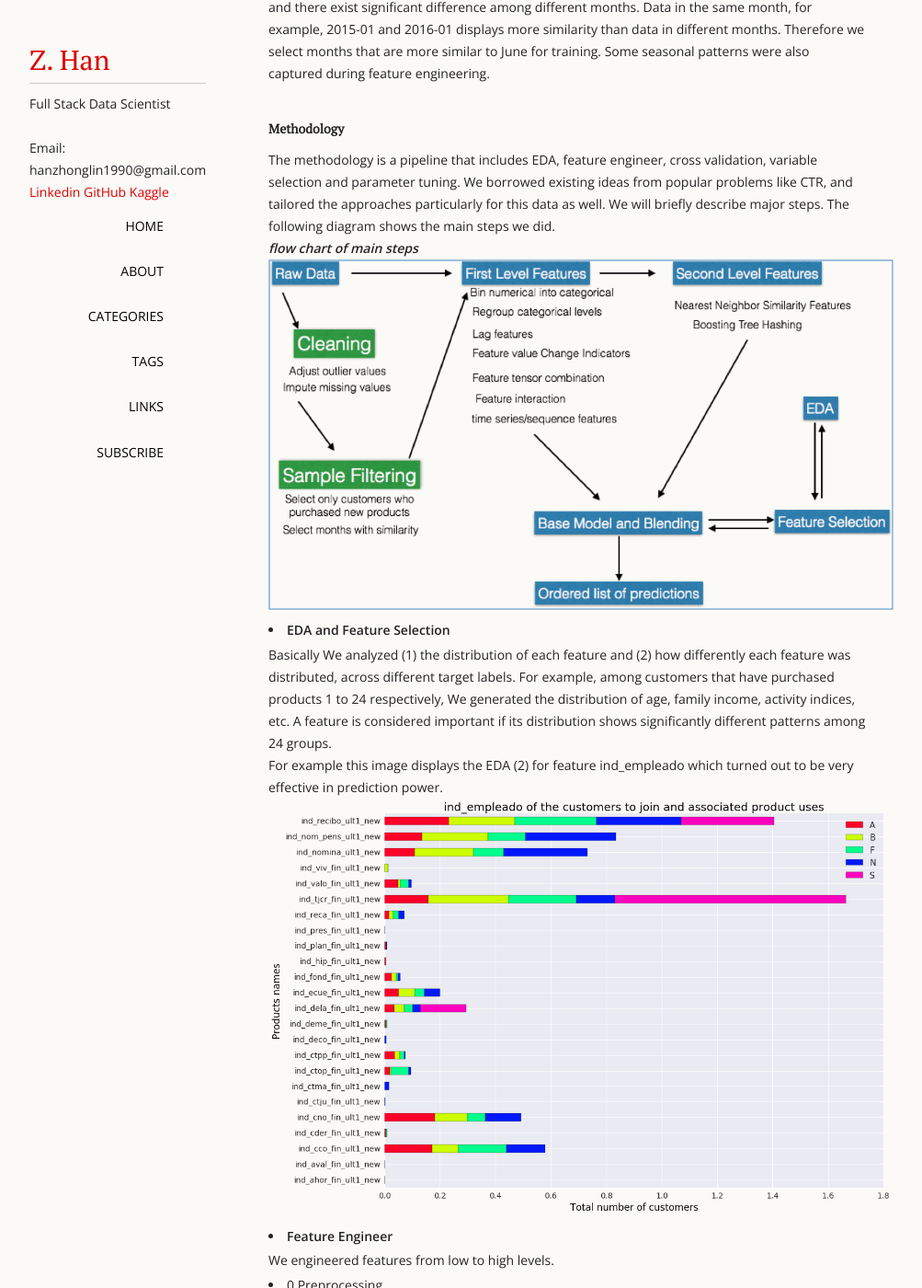
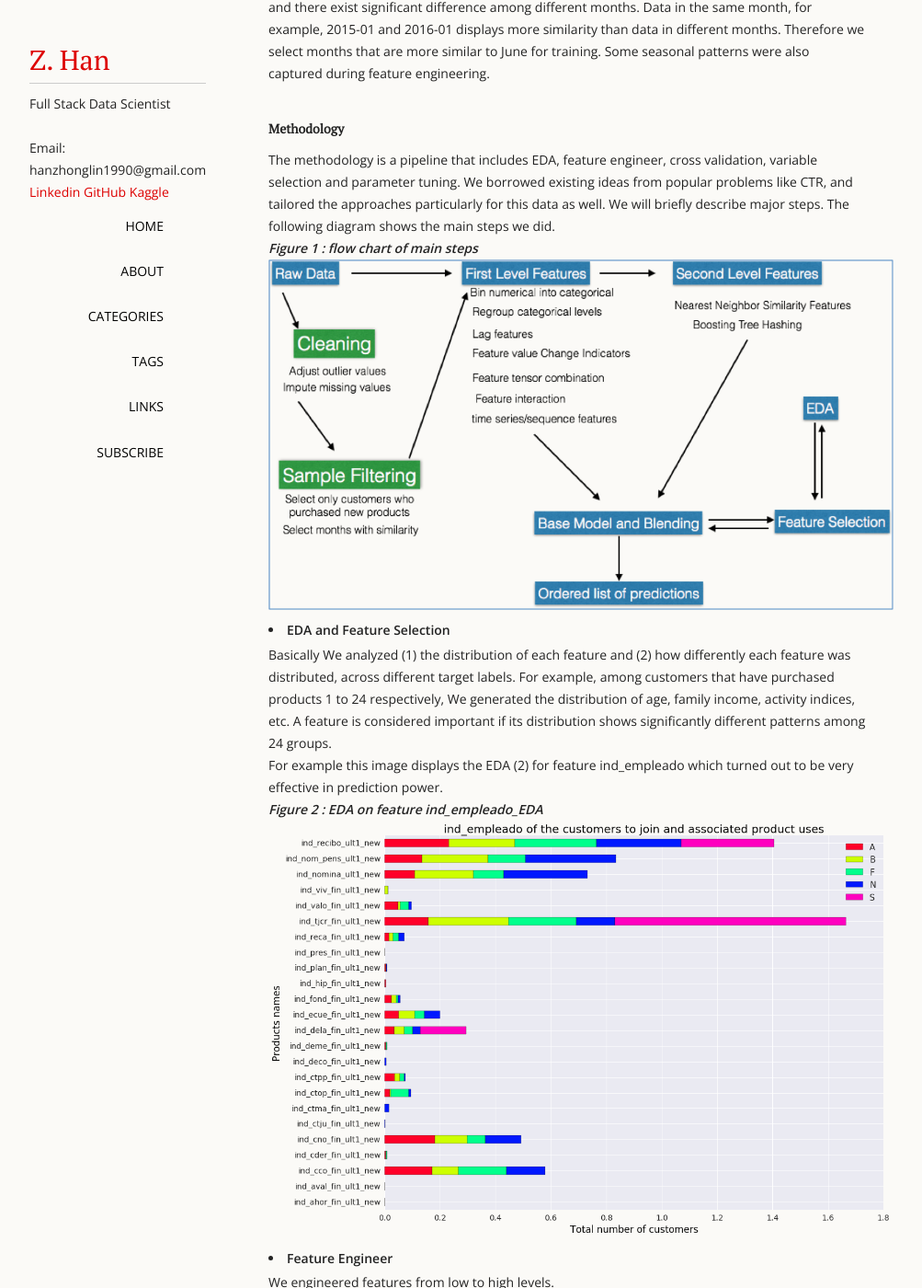
Before and after one commit to forgebach/forgebach.github.io, a Jekyll site: the page built from _posts/2017-01-31-Kaggle-Santander-solution.md, in a window 1280 px wide and 1400 px high, scrolled down 1116 px. Shown: the whole window at 92% size, without its empty margins (18-1021 px from the left). Built offline with Jekyll 4.4.1, drawn with Linux system fonts in a browser that asks for light colours.

Commit message:
new changes

```diff
--- a/_posts/2017-01-31-Kaggle-Santander-solution.md
+++ b/_posts/2017-01-31-Kaggle-Santander-solution.md
@@ -36,7 +36,7 @@ The data were collected directly from customer behavior instead of sampling for
 
 The methodology is a pipeline that includes EDA, feature engineer, cross validation, variable selection and parameter tuning. We borrowed existing ideas from popular problems like CTR, and tailored the approaches particularly for this data as well. We will briefly describe major steps. The following diagram shows the main steps we did.
 
-**_flow chart of main steps_**
+**_Figure 1 : flow chart of main steps_**
 
 <img src="/images/2017-01-31/diagram.png" title = "flow chart of main steps" width="680px" />
 
@@ -44,6 +44,8 @@ The methodology is a pipeline that includes EDA, feature engineer, cross validat
 
 Basically We analyzed (1) the distribution of each feature and (2) how differently each feature was distributed, across different target labels. For example, among customers that have purchased products 1 to 24 respectively, We generated the distribution of age, family income, activity indices, etc. A feature is considered important if its distribution shows significantly different patterns among 24 groups.
 For example this image displays the EDA (2) for feature ind_empleado which turned out to be very effective in prediction power.
+
+**_Figure 2 : EDA on feature ind_empleado_EDA_**
 
 <img src="/images/2017-01-31/ind_empleado.png" title = "EDA on feature ind_empleado_EDA" width="680px" />
 
```
